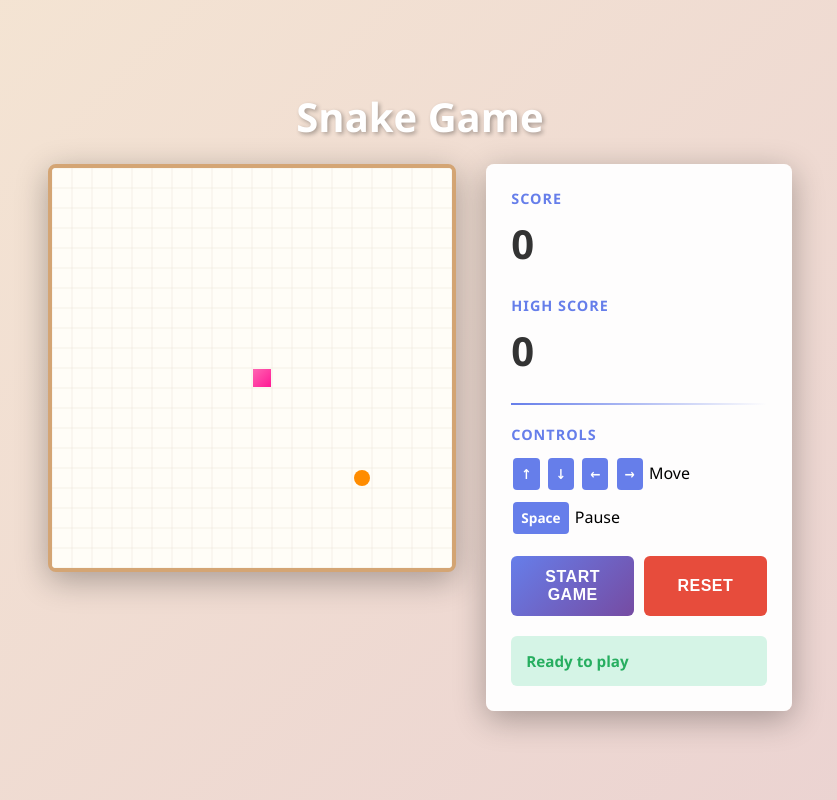
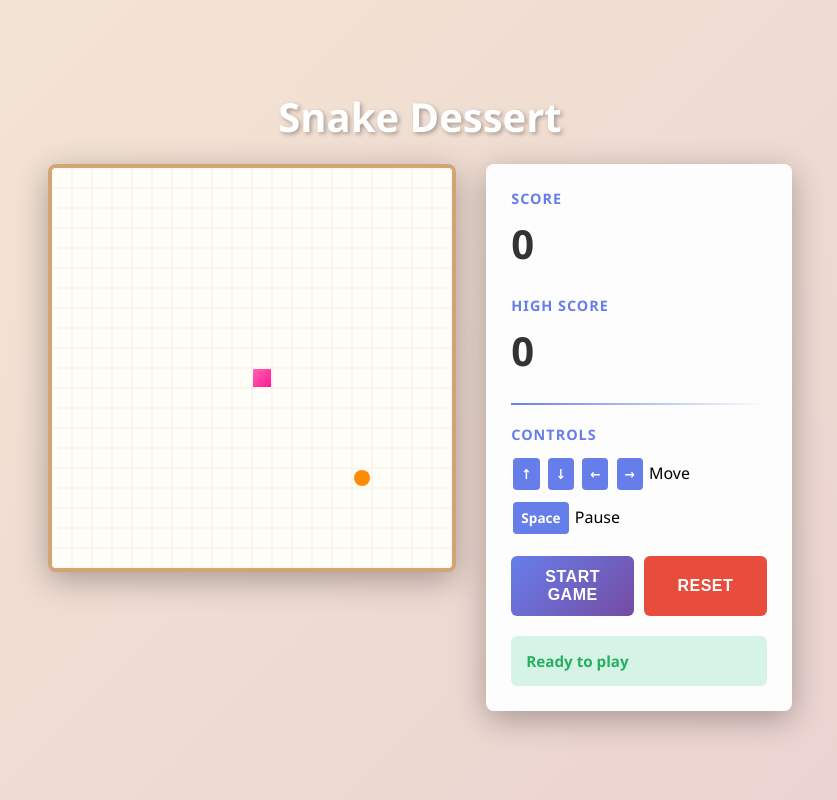
Before and after one commit to santai-artifacts/jeremy-saputo-brand-1221, a plain HTML site: page index.html in a window 1280 px wide. Shown: the whole page, without its empty margins (220-1057 px from the left). Drawn offline with Linux system fonts and the light colour scheme.

Commit message:
please call it snake dessert
Santai-Kind: autosave
Santai-Author: jeremy.saputo

```diff
--- a/index.html
+++ b/index.html
@@ -194,7 +194,7 @@
 </head>
 <body>
     <div class="container">
-        <h1>Snake Game</h1>
+        <h1>Snake Dessert</h1>
         <div class="game-wrapper">
             <canvas id="gameCanvas" width="400" height="400"></canvas>
             <div class="info-panel">
```
